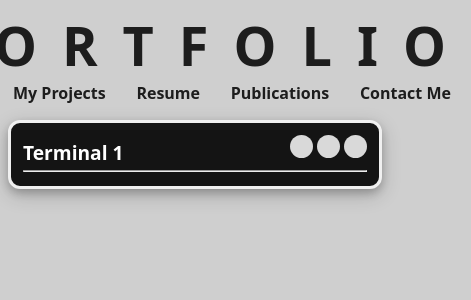
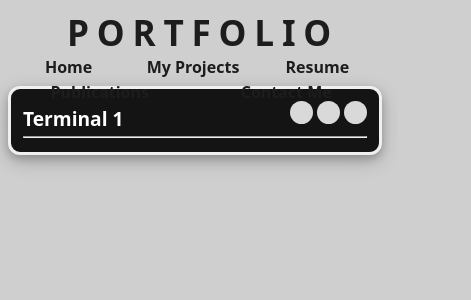
Before and after one commit to thatsyogeshjjr/portfolios, a React (Create React App) app in the folder terminals/: page / in a window 390 px wide. Shown: the top 300 px of the page, 471 px wide, since content can reach past the window. Built offline with nearby package versions, Linux system fonts and the light colour scheme; a web font is replaced by a local one.

Commit message:
made navbar mobile friendly

```diff
--- a/terminals/src/css/NavBar.css
+++ b/terminals/src/css/NavBar.css
@@ -2,16 +2,18 @@
 
 #header {
   width: 100vw;
+  height: 20vw;
   display: flex;
   flex-direction: column;
   align-items: center;
 }
 
 .title h1 {
-  letter-spacing: 25px;
+  /* letter-spacing: 25px; */
+  letter-spacing: 2vw;
+  font-size: 9vh;
   margin-top: 0px;
   margin-bottom: 0px;
-  font-size: 54px;
   font-style: normal;
 }
 
@@ -28,3 +30,29 @@
   padding-right: 20px;
   padding-left: 0px;
 }
+
+@media only screen and (max-width: 600px) {
+  #nav-list {
+    list-style: none;
+    display: flex;
+    flex-flow: row wrap;
+    gap: 0.8vw;
+    flex-direction: row;
+    justify-content: space-around;
+  }
+
+  .nav-item {
+    border-radius: 5px;
+    width: 120px;
+    display: flex;
+    justify-content: center;
+  }
+  .container {
+    display: flex;
+    flex-direction: column;
+    align-items: center;
+  }
+  .title h1 {
+    font-size: 9vw;
+  }
+}
```
